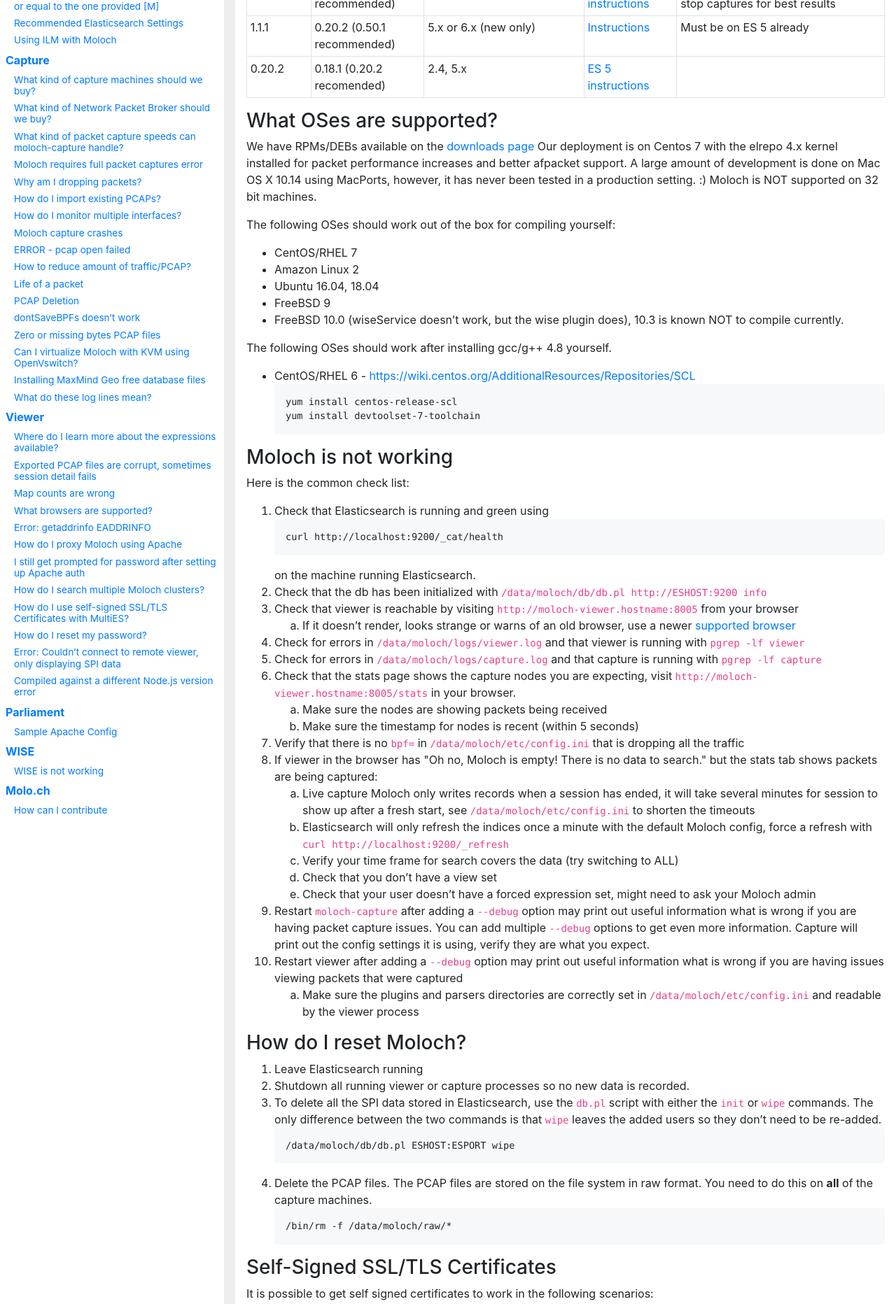
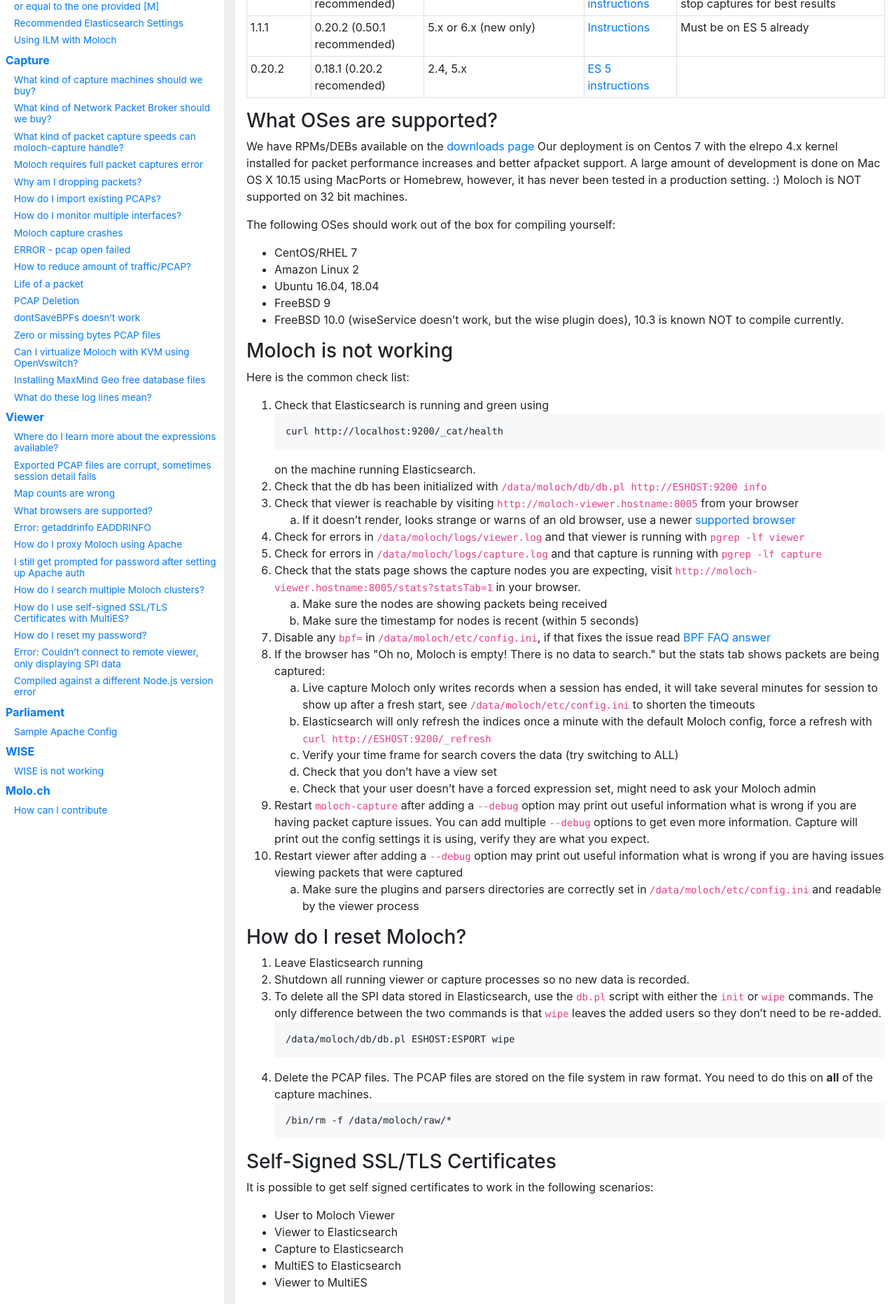
Before and after one commit to aol/molochweb, a Jekyll site: the page built from faq.html, in a window 1280 px wide. Shown: the part 610-2474 px from the top of the page at 70% size. Built offline with Jekyll 4.4.1, drawn with Linux system fonts in a browser that asks for light colours; some of the changed text lies outside the part shown.

Commit message:
minor FAQ improvements

```diff
--- a/faq.html
+++ b/faq.html
@@ -534,10 +534,8 @@
         <a href="downloads">
           downloads page
         </a>
-        Our deployment is on Centos 7 with the elrepo 4.x kernel
-        installed for packet performance increases and better afpacket support.
-        A large amount of development is done on Mac OS X 10.14 using MacPorts,
-        however, it has never been tested in a production setting. :)
+        Our deployment is on Centos 7 with the elrepo 4.x kernel installed for packet performance increases and better afpacket support.
+        A large amount of development is done on Mac OS X 10.15 using MacPorts or Homebrew, however, it has never been tested in a production setting. :)
         Moloch is NOT supported on 32 bit machines.
       </p>
       <p>
@@ -559,20 +557,6 @@
         <li>
           FreeBSD 10.0 (wiseService doesn’t work, but the wise plugin
           does), 10.3 is known NOT to compile currently.
-        </li>
-      </ul>
-      <p>
-        The following OSes should work after installing gcc/g++ 4.8 yourself.
-      </p>
-      <ul>
-        <li>
-          CentOS/RHEL 6 -
-          <a href="https://wiki.centos.org/AdditionalResources/Repositories/SCL"
-            rel="nofollow">
-            https://wiki.centos.org/AdditionalResources/Repositories/SCL
-          </a>
-          <pre><code>yum install centos-release-scl
-yum install devtoolset-7-toolchain</code></pre>
         </li>
       </ul>
 
@@ -601,8 +585,7 @@
           from your browser
           <ol type="a">
             <li>
-              If it doesn’t render, looks strange or warns of an old browser,
-              use a newer
+              If it doesn’t render, looks strange or warns of an old browser, use a newer
               <a href="#what-browsers-are-supported">
                 supported browser
               </a>
@@ -610,21 +593,14 @@
           </ol>
         </li>
         <li>
-          Check for errors in
-          <code>/data/moloch/logs/viewer.log</code>
-          and that viewer is running with
-          <code>pgrep -lf viewer</code>
-        </li>
-        <li>
-          Check for errors in
-          <code>/data/moloch/logs/capture.log</code>
-          and that capture is running with
-          <code>pgrep -lf capture</code>
-        </li>
-        <li>
-          Check that the stats page shows the capture nodes you are expecting,
-          visit
-          <code>http://moloch-viewer.hostname:8005/stats</code> in your browser.
+          Check for errors in <code>/data/moloch/logs/viewer.log</code> and that viewer is running with <code>pgrep -lf viewer</code>
+        </li>
+        <li>
+          Check for errors in <code>/data/moloch/logs/capture.log</code> and that capture is running with <code>pgrep -lf capture</code>
+        </li>
+        <li>
+          Check that the stats page shows the capture nodes you are expecting, visit
+          <code>http://moloch-viewer.hostname:8005/stats?statsTab=1</code> in your browser.
           <ol type="a">
             <li>
               Make sure the nodes are showing packets being received
@@ -635,13 +611,11 @@
           </ol>
         </li>
         <li>
-          Verify that there is no
-          <code>bpf=</code> in
-          <code>/data/moloch/etc/config.ini</code>
-          that is dropping all the traffic
-        </li>
-        <li>
-          If viewer in the browser has "Oh no, Moloch is empty! There is no
+          Disable any <code>bpf=</code> in <code>/data/moloch/etc/config.ini</code>, if that fixes the issue read
+          <a href="#dontsavebpfs-doesn-t-work">BPF FAQ answer</a>
+        </li>
+        <li>
+          If the browser has "Oh no, Moloch is empty! There is no
           data to search." but the stats tab shows packets are being captured:
           <ol type="a">
             <li>
@@ -651,7 +625,7 @@
             </li>
             <li>
               Elasticsearch will only refresh the indices once a minute with the default Moloch config,
-              force a refresh with <code>curl http://localhost:9200/_refresh</code>
+              force a refresh with <code>curl http://ESHOST:9200/_refresh</code>
             </li>
             <li>
               Verify your time frame for search covers the data (try switching to ALL)
```
